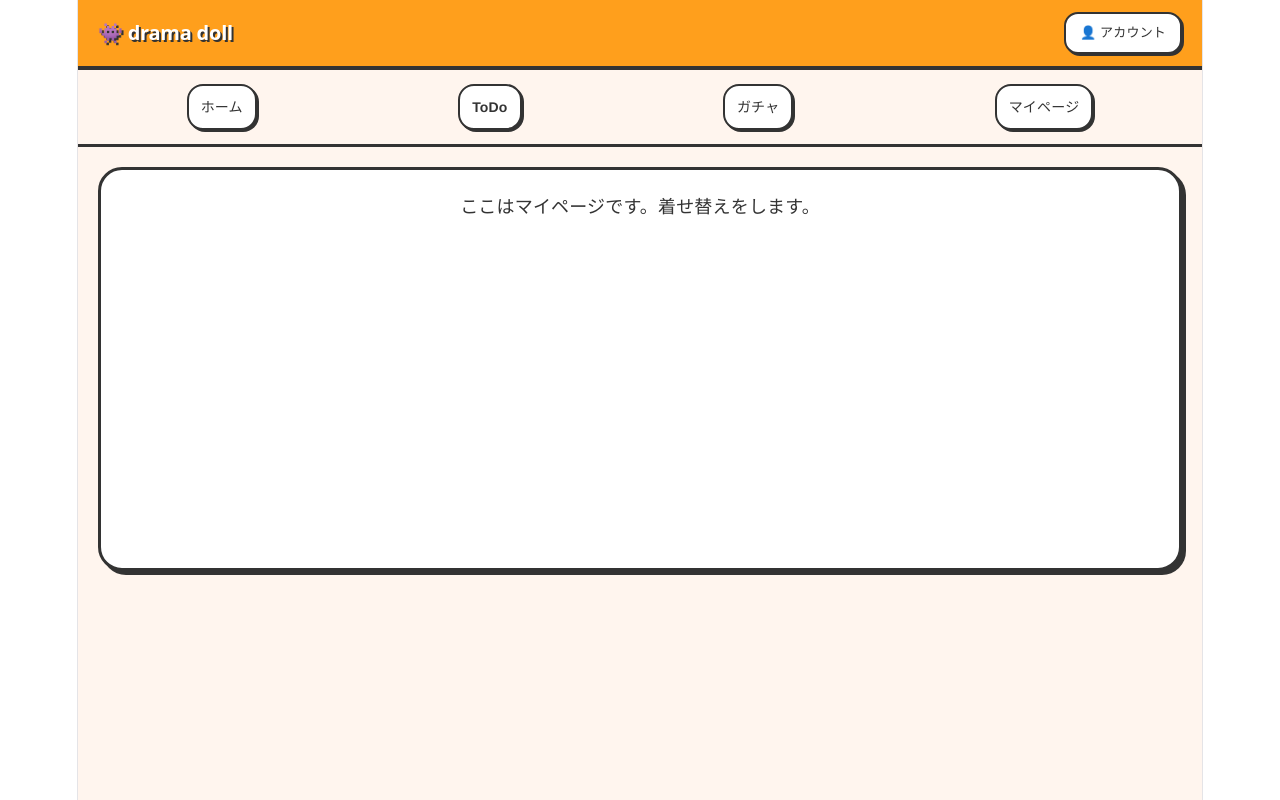
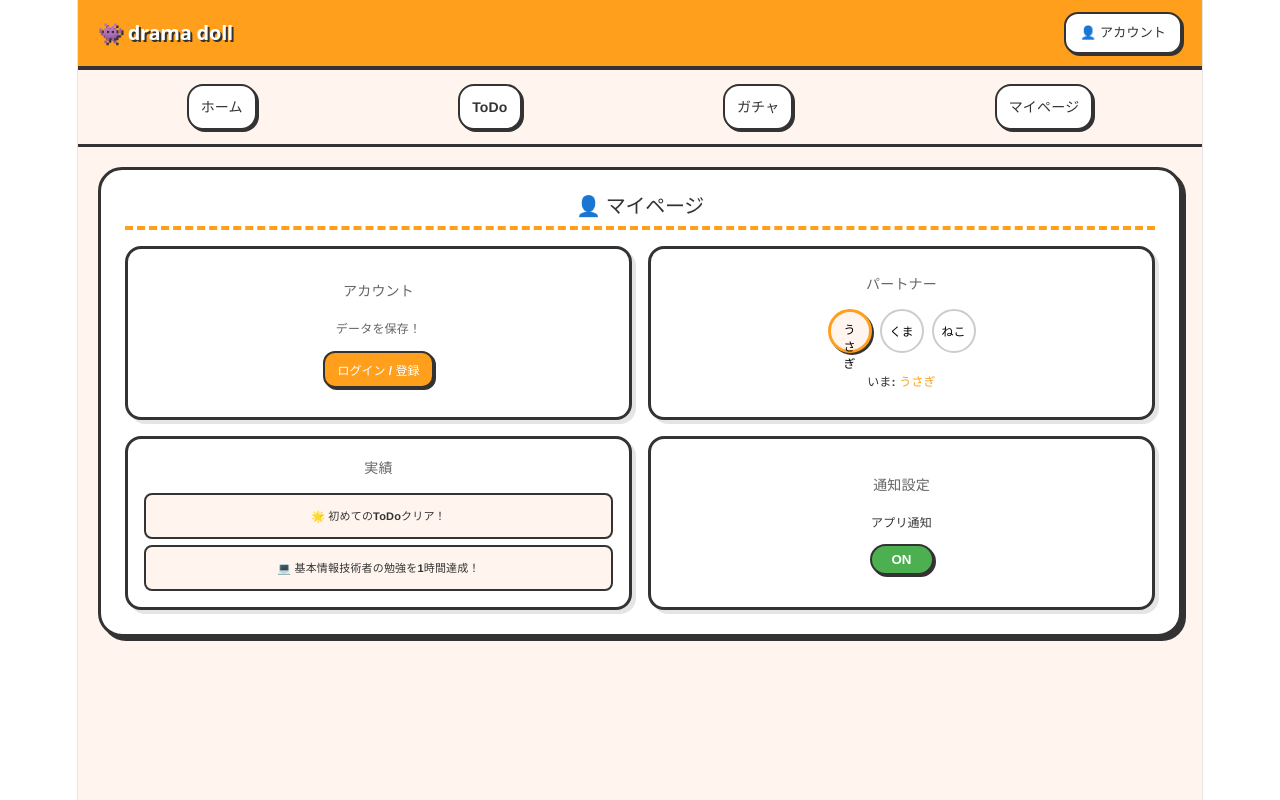
Before and after one commit to drama-dolls/main, a React (Vite) app in the folder frontend/: page /mypage in a window 1280 px wide. Built offline with nearby package versions, Linux system fonts and the light colour scheme.

Commit message:
mypageのひな型作成

```diff
--- /dev/null
+++ b/frontend/src/pages/MyPage.tsx
@@ -0,0 +1,143 @@
+import { useState } from 'react';
+
+export const MyPage = () => {
+  const [isLoggedIn, setIsLoggedIn] = useState(false);
+  const [notifications, setNotifications] = useState(true);
+  const [selectedChar, setSelectedChar] = useState('うさぎ');
+
+  // 4分割の枠に綺麗に収まるように、余白などを少しコンパクトに調整しました
+  const cardStyle = {
+    backgroundColor: '#FFF',
+    border: '3px solid #333',
+    borderRadius: '16px',
+    padding: '16px',
+    boxShadow: '4px 4px 0px rgba(0,0,0,0.1)',
+    display: 'flex',
+    flexDirection: 'column' as const,
+    justifyContent: 'center', // 縦の中央に寄せてバランスを良くする
+    gap: '12px',
+    height: '100%',
+    boxSizing: 'border-box' as const
+  };
+
+  return (
+    <div style={{ display: 'flex', flexDirection: 'column', height: '100%', gap: '16px' }}>
+
+      {/* ページタイトル */}
+      <h2 style={{
+        textAlign: 'center',
+        color: '#333',
+        borderBottom: '4px dashed #FF9F1C',
+        paddingBottom: '8px',
+        margin: 0,
+        fontSize: '20px'
+      }}>
+        👤 マイページ
+      </h2>
+
+      {/* ★ここを変更！縦並びから、2x2のグリッド（格子）レイアウトにしました */}
+      <div style={{
+        display: 'grid',
+        gridTemplateColumns: '1fr 1fr', // 横に2分割（1:1の割合）
+        gridTemplateRows: '1fr 1fr',    // 縦に2分割（1:1の割合）
+        gap: '16px',
+        flexGrow: 1                     // 画面の残りの高さをいっぱいに使う
+      }}>
+
+        {/* 1. ログインエリア（左上） */}
+        <div style={cardStyle}>
+          <h3 style={{ margin: 0, fontSize: '14px', color: '#666', textAlign: 'center' }}>アカウント</h3>
+          {isLoggedIn ? (
+            <div style={{ display: 'flex', flexDirection: 'column', alignItems: 'center', gap: '8px' }}>
+              <span style={{ fontWeight: 'bold', fontSize: '16px' }}>ユーザー 様</span>
+              <button
+                onClick={() => setIsLoggedIn(false)}
+                style={{ padding: '6px 12px', borderRadius: '12px', border: '2px solid #333', backgroundColor: '#e0e0e0', cursor: 'pointer', fontWeight: 'bold', fontSize: '12px' }}
+              >
+                ログアウト
+              </button>
+            </div>
+          ) : (
+            <div style={{ display: 'flex', flexDirection: 'column', alignItems: 'center', gap: '8px' }}>
+              <p style={{ margin: 0, fontSize: '12px', color: '#666', textAlign: 'center' }}>データを保存！</p>
+              <button
+                onClick={() => setIsLoggedIn(true)}
+                style={{ padding: '8px 12px', borderRadius: '12px', border: '2px solid #333', backgroundColor: '#FF9F1C', color: '#FFF', cursor: 'pointer', fontWeight: 'bold', fontSize: '12px', boxShadow: '2px 2px 0px #333' }}
+              >
+                ログイン / 登録
+              </button>
+            </div>
+          )}
+        </div>
+
+        {/* 2. キャラ選択エリア（右上） */}
+        <div style={cardStyle}>
+          <h3 style={{ margin: 0, fontSize: '14px', color: '#666', textAlign: 'center' }}>パートナー</h3>
+          <div style={{ display: 'flex', gap: '8px', justifyContent: 'center' }}>
+            {['うさぎ', 'くま', 'ねこ'].map((char) => (
+              <button
+                key={char}
+                onClick={() => setSelectedChar(char)}
+                style={{
+                  padding: '8px',
+                  borderRadius: '50%',
+                  width: '44px',
+                  height: '44px',
+                  border: selectedChar === char ? '3px solid #FF9F1C' : '2px solid #ccc',
+                  backgroundColor: selectedChar === char ? '#FFF5EE' : '#FFF',
+                  cursor: 'pointer',
+                  fontSize: '12px',
+                  fontWeight: 'bold',
+                  boxShadow: selectedChar === char ? '2px 2px 0px #333' : 'none',
+                  transition: '0.2s'
+                }}
+              >
+                {char}
+              </button>
+            ))}
+          </div>
+          <p style={{ textAlign: 'center', margin: '4px 0 0', fontWeight: 'bold', fontSize: '12px' }}>
+            いま: <span style={{ color: '#FF9F1C' }}>{selectedChar}</span>
+          </p>
+        </div>
+
+        {/* 3. 実績確認エリア（左下） */}
+        <div style={cardStyle}>
+          <h3 style={{ margin: 0, fontSize: '14px', color: '#666', textAlign: 'center' }}>実績</h3>
+          <ul style={{ listStyle: 'none', padding: 0, margin: 0, display: 'flex', flexDirection: 'column', gap: '6px', overflowY: 'auto' }}>
+            <li style={{ padding: '8px', backgroundColor: '#FFF5EE', border: '2px solid #333', borderRadius: '8px', fontWeight: 'bold', fontSize: '11px' }}>
+              🌟 初めてのToDoクリア！
+            </li>
+            <li style={{ padding: '8px', backgroundColor: '#FFF5EE', border: '2px solid #333', borderRadius: '8px', fontWeight: 'bold', fontSize: '11px' }}>
+              💻 基本情報技術者の勉強を1時間達成！
+            </li>
+          </ul>
+        </div>
+
+        {/* 4. 通知設定エリア（右下） */}
+        <div style={cardStyle}>
+          <h3 style={{ margin: 0, fontSize: '14px', color: '#666', textAlign: 'center' }}>通知設定</h3>
+          <div style={{ display: 'flex', flexDirection: 'column', justifyContent: 'center', alignItems: 'center', gap: '8px' }}>
+            <span style={{ fontWeight: 'bold', fontSize: '12px', textAlign: 'center' }}>アプリ通知</span>
+            <button
+              onClick={() => setNotifications(!notifications)}
+              style={{
+                padding: '6px 20px',
+                borderRadius: '20px',
+                border: '2px solid #333',
+                backgroundColor: notifications ? '#4CAF50' : '#ccc',
+                color: '#FFF',
+                fontWeight: 'bold',
+                cursor: 'pointer',
+                boxShadow: '2px 2px 0px #333'
+              }}
+            >
+              {notifications ? 'ON' : 'OFF'}
+            </button>
+          </div>
+        </div>
+
+      </div>
+    </div>
+  );
+};
```
Also changed, not shown: frontend/src/App.tsx (+5 -7 lines).
